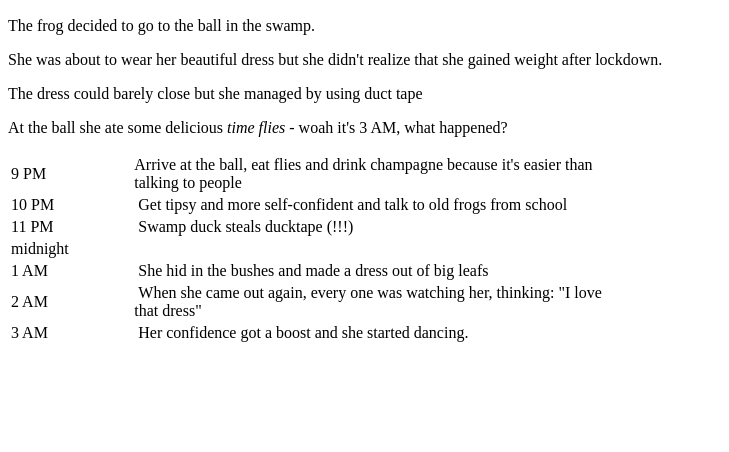
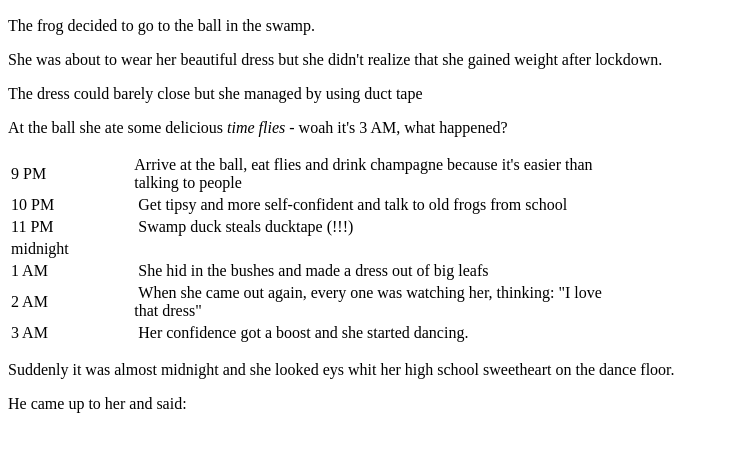
Before and after one commit to Ouna-Bilegma/-exquisite-corpse, a plain HTML site: page index.html in a window 1280 px wide. Shown: the part 136-588 px from the top of the page, without its empty margins (0-729 px from the left). Drawn offline with Linux system fonts and the light colour scheme.

Commit message:
Add the last part to the story

```diff
--- a/index.html
+++ b/index.html
@@ -9,7 +9,9 @@
   <tbody>
     <tr>
       <td style="width: 121px;">9 PM</td>
-<td style="width: 488.767px;">Arrive at the ball, eat flies and drink champagne because it's easier than talking to people</td>
+      <td style="width: 488.767px;">
+        Arrive at the ball, eat flies and drink champagne because it's easier than talking to people
+      </td>
     </tr>
     <tr>
       <td style="width: 121px;">10 PM</td>
@@ -29,7 +31,9 @@
     </tr>
     <tr>
       <td style="width: 121px;">2 AM</td>
-<td style="width: 488.767px;">&nbsp;When she came out again, every one was watching her, thinking: "I love that dress"</td>
+      <td style="width: 488.767px;">
+        &nbsp;When she came out again, every one was watching her, thinking: "I love that dress"
+      </td>
     </tr>
     <tr>
       <td style="width: 121px;">3 AM</td>
@@ -37,3 +41,6 @@
     </tr>
   </tbody>
 </table>
+
+<p>Suddenly it was almost midnight and she looked eys whit her high school sweetheart on the dance floor.</p>
+<p>He came up to her and said:</p>
```
Lines whose indentation alone changed are shown as unchanged.
